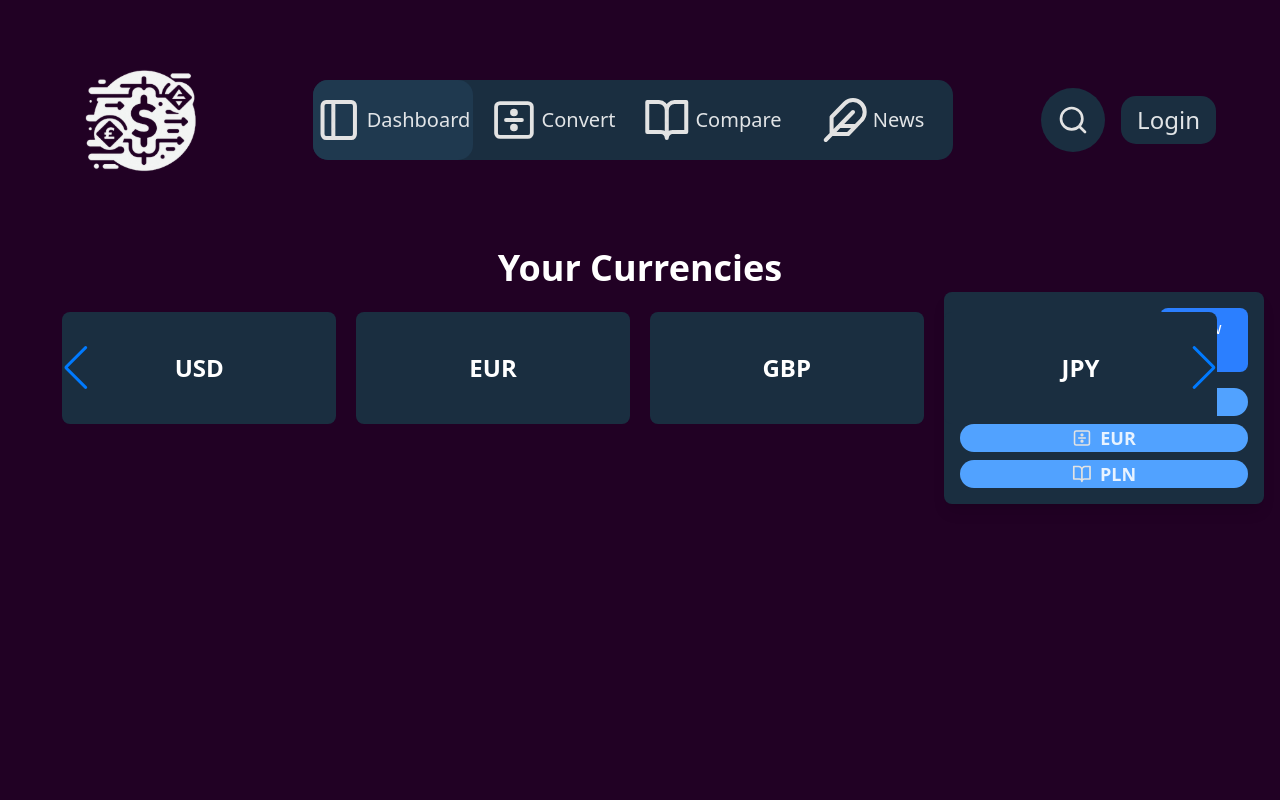
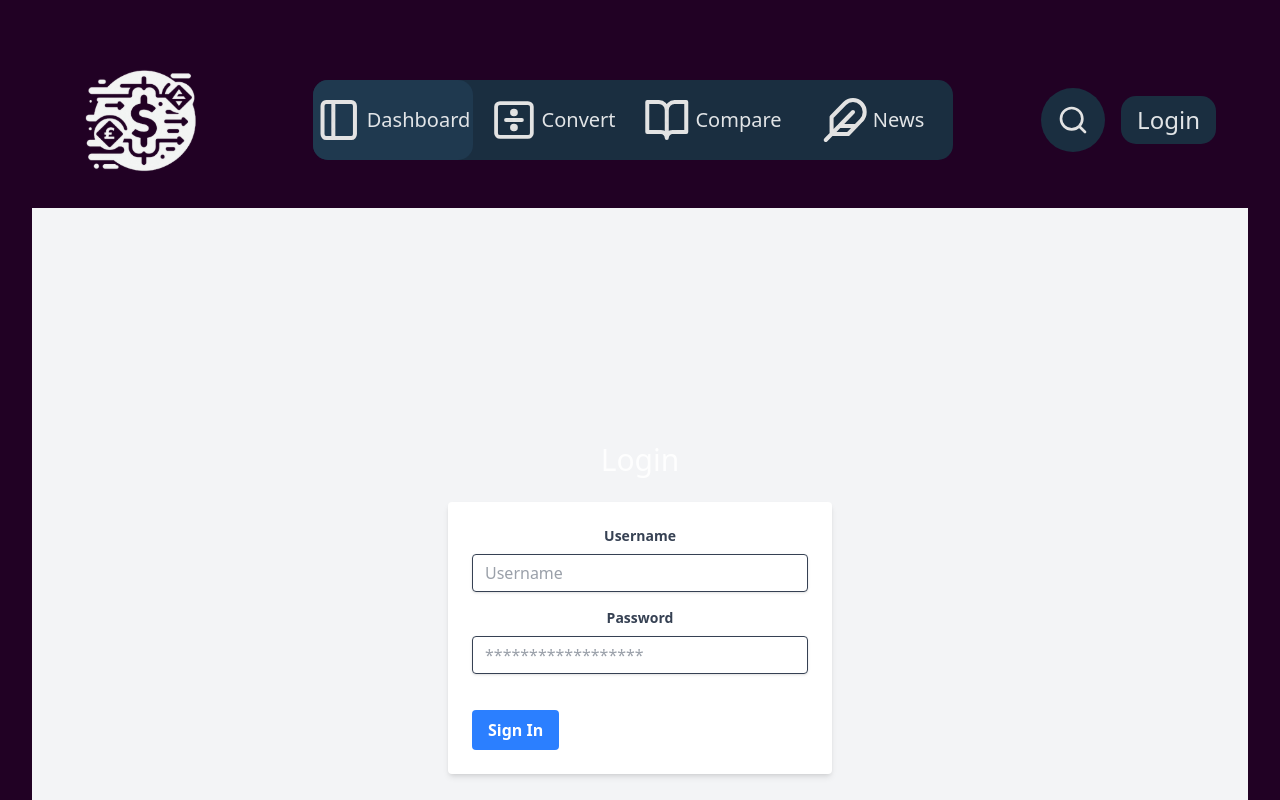
Before and after one commit to RobertasVasiliauskas/PUI, a React (Vite) app in the folder my-app/: page /login in a window 1280 px wide. Shown: the top 800 px of the page. Built offline with nearby package versions, Linux system fonts and the light colour scheme.

Commit message:
routing of Navbar.jsx works :)

```diff
--- a/my-app/src/App.jsx
+++ b/my-app/src/App.jsx
@@ -1,14 +1,27 @@
-import './App.css'
-import Header from './Components/Heder/Header.jsx'
-import Dashboard from './Components/Dashboard/Dashboard.jsx'
+import { BrowserRouter as Router, Route, Routes } from 'react-router-dom';
+import './App.css';
+import Header from './Components/Heder/Header.jsx';
+import Dashboard from './Components/Dashboard/Dashboard.jsx';
+import Convert from './Components/Convert/Convert.jsx';
+import Compare from './Components/Compare/Compare.jsx';
+import News from './Components/News/News.jsx';
+import Login from './Components/Login/Login.jsx';
 
 function App() {
     return (
-        <div className={"flex flex-col flex-1 min-h-screen"}>
-            <Header/>
-            <Dashboard/>
-        </div>
+        <Router>
+            <div className={"flex flex-col flex-1 min-h-screen"}>
+                <Header />
+                <Routes>
+                    <Route path="/" element={<Dashboard />} />
+                    <Route path="/convert" element={<Convert />} />
+                    <Route path="/compare" element={<Compare />} />
+                    <Route path="/news" element={<News />} />
+                    <Route path="/login" element={<Login />} />
+                </Routes>
+            </div>
+        </Router>
     );
 }
 
-export default App
+export default App;
--- a/my-app/src/Components/Button.jsx
+++ b/my-app/src/Components/Button.jsx
@@ -1,12 +1,9 @@
 import React from 'react';
 
-export default function Button({text, className}) {
-    const handleClick = () => {
-        console.log('Login button clicked');
-        // Add your login logic here
-    };
-
+export default function Button({ text, className, onClick }) {
     return (
-        <button className={`bg-[#1A2E40] ${className}`} onClick={handleClick}> {text} </button>
+        <button className={`bg-[#1A2E40] ${className}`} onClick={onClick}>
+            {text}
+        </button>
     );
 }
--- /dev/null
+++ b/my-app/src/Components/Compare/Compare.jsx
@@ -0,0 +1,7 @@
+export default function Compare() {
+    return (
+        <>
+            // TODO: Implement the Compare component
+        </>
+    )
+}
--- /dev/null
+++ b/my-app/src/Components/Convert/Convert.jsx
@@ -0,0 +1,7 @@
+export default function Convert() {
+    return (
+        <>
+            // TODO: Implement the Convert component
+        </>
+    )
+}
--- a/my-app/src/Components/Heder/Header.jsx
+++ b/my-app/src/Components/Heder/Header.jsx
@@ -1,16 +1,25 @@
+import {useNavigate}  from "react-router-dom";
+
 import logo from '../../assets/logo.svg'
 import Button from '../Button.jsx'
 import Navbar from './Navbar.jsx';
 import Search from './Search.jsx'
 
 export default function Header() {
+
+    const navigate = useNavigate();
+
+    const handleLoginClick = () => {
+        navigate('/login');
+    };
+
     return (
         <header className={"h-[11rem] flex items-center justify-between px-[2rem]"}>
             <img src={logo} alt={"logo"} className={"h-10 invert-100 h-[10rem] w-[10rem]"}/>
             <Navbar />
             <div className={"flex items-center space-x-4"}>
                 <Search/>
-                <Button text={"Login"} className={"text-2xl text-primary px-4 py-2 rounded-[15px]"} />
+                <Button onClick={handleLoginClick} text={"Login"} className={"text-2xl text-primary px-4 py-2 rounded-[15px]"} />
             </div>
         </header>
     )
--- a/my-app/src/Components/Heder/Navbar.jsx
+++ b/my-app/src/Components/Heder/Navbar.jsx
@@ -1,4 +1,5 @@
 import { useState } from 'react';
+import { useNavigate } from 'react-router-dom';
 import Navitem from './Navitem.jsx';
 
 import icon_feed from '../../assets/Feather.svg';
@@ -8,14 +9,20 @@ import icon_dashboard from '../../assets/Sidebar.svg';
 
 export default function Navbar() {
     const [activeTab, setActiveTab] = useState('Dashboard');
+    const navigate = useNavigate();
+
+    const handleNavClick = (tab, path) => {
+        setActiveTab(tab);
+        navigate(path);
+    };
 
     return (
-        <nav className={ "bg-[#1A2E40] flex rounded-[15px] justify-center"} >
-            <ul className={"flex grow items-center justify-center ]"}>
-                <Navitem icon={icon_dashboard} title={"Dashboard"} isActive={activeTab === 'Dashboard'} onClick={() => setActiveTab('Dashboard')} />
-                <Navitem icon={icon_convert} title={"Convert"} isActive={activeTab === 'Convert'} onClick={() => setActiveTab('Convert')} />
-                <Navitem icon={icon_compare} title={"Compare"} isActive={activeTab === 'Compare'} onClick={() => setActiveTab('Compare')} />
-                <Navitem icon={icon_feed} title={"News"} isActive={activeTab === 'News'} onClick={() => setActiveTab('News')} />
+        <nav className={"bg-[#1A2E40] flex rounded-[15px] justify-center"}>
+            <ul className={"flex grow items-center justify-center"}>
+                <Navitem icon={icon_dashboard} title={"Dashboard"} isActive={activeTab === 'Dashboard'} onClick={() => handleNavClick('Dashboard', '/')} />
+                <Navitem icon={icon_convert} title={"Convert"} isActive={activeTab === 'Convert'} onClick={() => handleNavClick('Convert', '/convert')} />
+                <Navitem icon={icon_compare} title={"Compare"} isActive={activeTab === 'Compare'} onClick={() => handleNavClick('Compare', '/compare')} />
+                <Navitem icon={icon_feed} title={"News"} isActive={activeTab === 'News'} onClick={() => handleNavClick('News', '/news')} />
             </ul>
         </nav>
     );
--- /dev/null
+++ b/my-app/src/Components/Login/Login.jsx
@@ -0,0 +1,39 @@
+export default function Login() {
+    return (
+        <div className="flex flex-col items-center justify-center min-h-screen bg-gray-100">
+            <h2 className="text-3xl mb-6">Login</h2>
+            <form className="bg-white p-6 rounded shadow-md w-full max-w-sm">
+                <div className="mb-4">
+                    <label className="block text-gray-700 text-sm font-bold mb-2" htmlFor="username">
+                        Username
+                    </label>
+                    <input
+                        className="shadow appearance-none border rounded w-full py-2 px-3 text-gray-700 leading-tight focus:outline-none focus:shadow-outline"
+                        id="username"
+                        type="text"
+                        placeholder="Username"
+                    />
+                </div>
+                <div className="mb-6">
+                    <label className="block text-gray-700 text-sm font-bold mb-2" htmlFor="password">
+                        Password
+                    </label>
+                    <input
+                        className="shadow appearance-none border rounded w-full py-2 px-3 text-gray-700 mb-3 leading-tight focus:outline-none focus:shadow-outline"
+                        id="password"
+                        type="password"
+                        placeholder="******************"
+                    />
+                </div>
+                <div className="flex items-center justify-between">
+                    <button
+                        className="bg-blue-500 hover:bg-blue-700 text-white font-bold py-2 px-4 rounded focus:outline-none focus:shadow-outline"
+                        type="button"
+                    >
+                        Sign In
+                    </button>
+                </div>
+            </form>
+        </div>
+    );
+}
--- /dev/null
+++ b/my-app/src/Components/News/News.jsx
@@ -0,0 +1,7 @@
+export default function News() {
+    return (
+        <>
+            // TODO: Implement the news component
+        </>
+    );
+}
```
